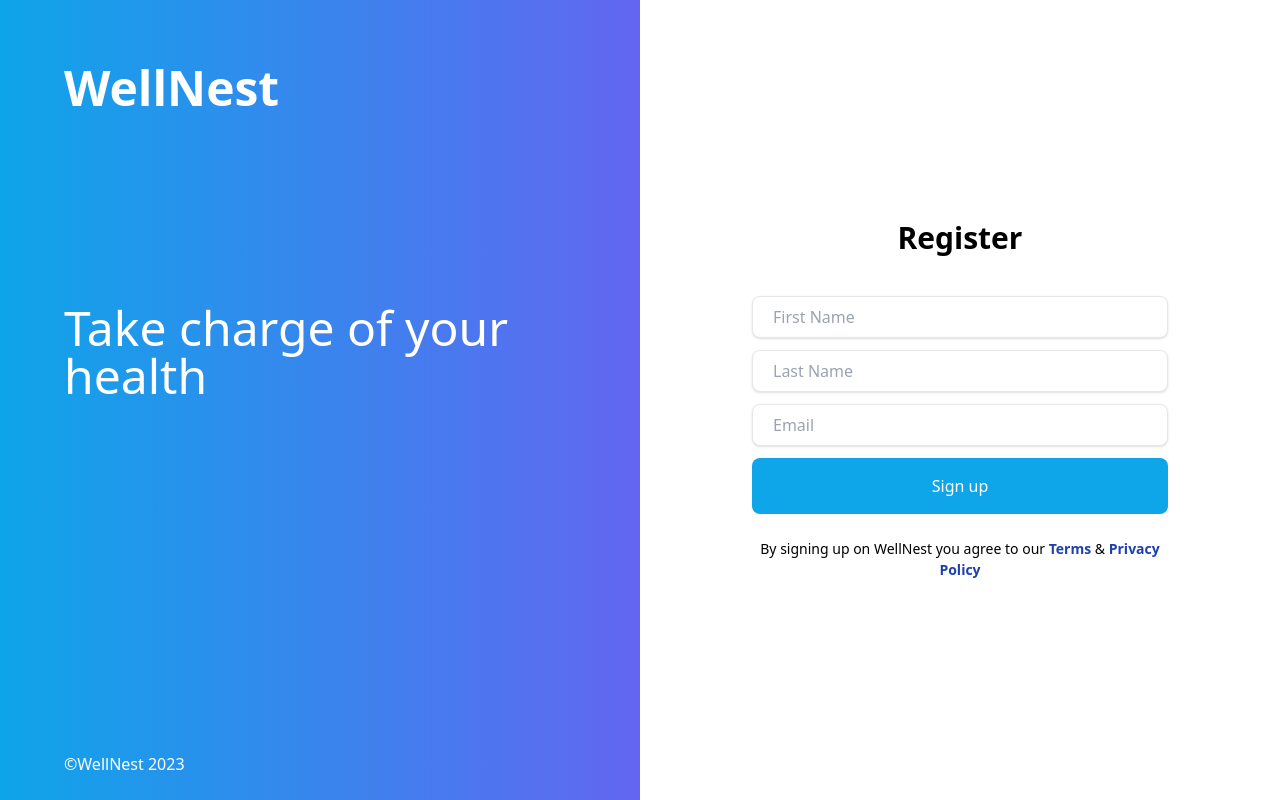
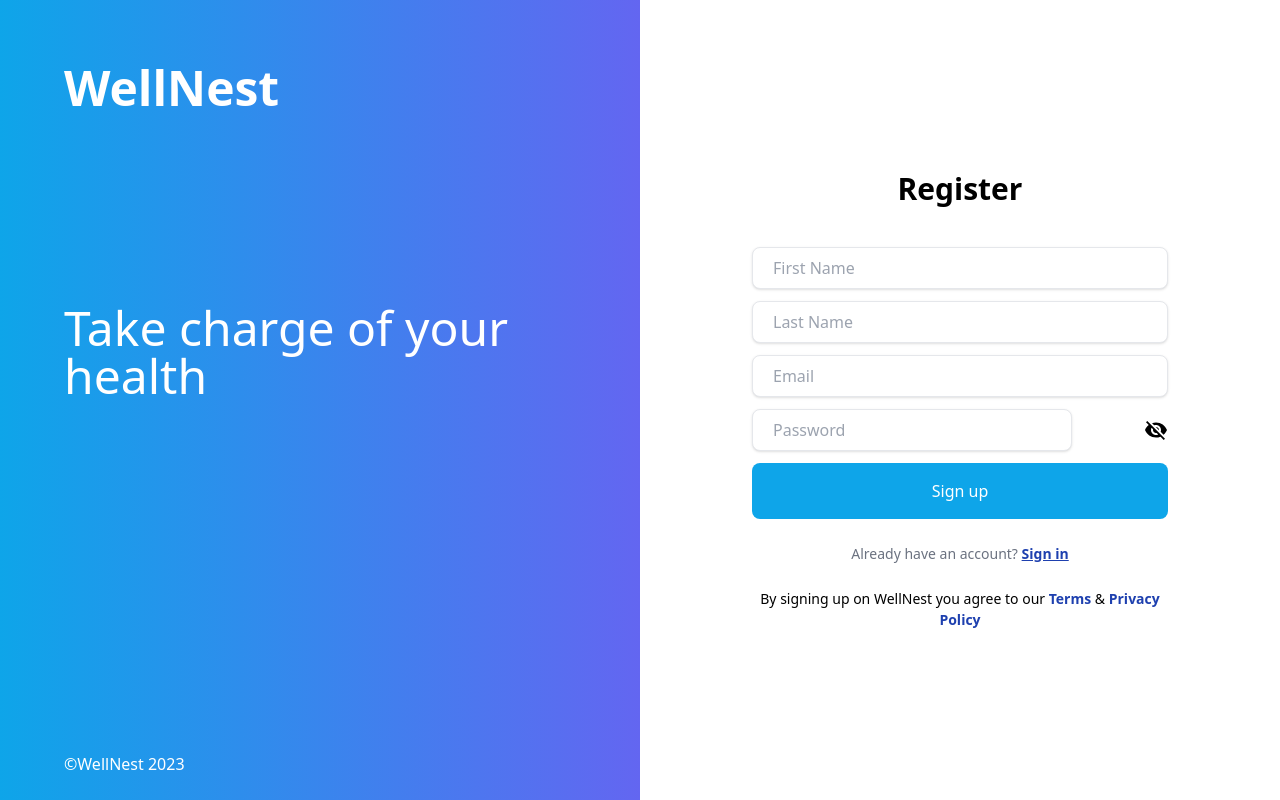
Before and after one commit to samrasugu/wellnest, a Next.js app: page /auth/register in a window 1280 px wide. Built offline with nearby package versions, Linux system fonts and the light colour scheme.

Commit message:
feat: added user model - updated auth screens UI

```diff
--- a/pages/auth/login.tsx
+++ b/pages/auth/login.tsx
@@ -1,10 +1,9 @@
 import React from "react";
-import Image from "next/image";
-import WarehouseBanner from "../../assets/warehouse-banner.jpg";
 import VisibilityIcon from "@mui/icons-material/Visibility";
 import VisibilityOffIcon from "@mui/icons-material/VisibilityOff";
 import Head from "next/head";
 import { useRouter } from "next/router";
+import Link from "next/link";
 // import { useAuth } from "../../context/authContext";
 // import Logo from "../../assets/brand/agrofi_logo_crp.jpg";
 
@@ -28,7 +27,7 @@ export default function Login() {
       //   await login(email, password);
 
       // if(user)
-      router.push("/auth/register");
+      router.push("/auth/login");
     } catch (error) {
       console.log(error);
       // custom error handling
@@ -68,6 +67,14 @@ export default function Login() {
               >
                 Login
               </button>
+              <p className="text-gray-500 text-sm pt-3">
+                Don&apos;t have an account?{" "}
+                <Link href="/auth/login">
+                  <span className="cursor-pointer underline text-blue-800 font-bold text-sm">
+                    Sign up
+                  </span>
+                </Link>{" "}
+              </p>
             </div>
           </form>
         </div>
--- a/pages/auth/register.tsx
+++ b/pages/auth/register.tsx
@@ -1,32 +1,33 @@
-import React, { Component } from "react";
+import React from "react";
 import Head from "next/head";
-import Image from "next/image";
-import WarehouseBanner from "../../assets/warehouse-banner.jpg";
 import { useForm, SubmitHandler } from "react-hook-form";
 import { useRouter } from "next/router";
-import Logo from "../../assets/brand/agrofi_logo_no_bg.png";
+import VisibilityIcon from "@mui/icons-material/Visibility";
+import VisibilityOffIcon from "@mui/icons-material/VisibilityOff";
 import Link from "next/link";
 import { CircularProgress } from "@mui/material";
-
-interface RegisterState {
-  phoneNumber: string;
-}
 
 interface IformInputs {
   firstName: string;
   lastName: string;
   email: string;
+  password: string;
 }
 
-// export class Register extends React.Component<{}, RegisterState> {
 export default function Register() {
   const [submitted, setSubmitted] = React.useState(false);
 
   const [registrationError, setRegistrationError] = React.useState("");
 
+  const [showPassword, setShowPassword] = React.useState(false);
+
   const router = useRouter();
 
   const [signingUp, setSigningUp] = React.useState(false);
+
+  const toggleShowPassword = () => {
+    setShowPassword((prev) => !prev);
+  };
 
   const {
     register,
@@ -39,6 +40,7 @@ export default function Register() {
       firstName: "",
       email: "",
       lastName: "",
+      password: "",
     },
   });
 
@@ -47,7 +49,7 @@ export default function Register() {
 
     setSigningUp(true);
 
-    await fetch("/api/register/registerStore", {
+    await fetch("/api/register/registerUser", {
       method: "POST",
       body: JSON.stringify(data),
     })
@@ -128,6 +130,18 @@ export default function Register() {
                   <p className="text-red-500">Email is required</p>
                 )}
 
+                <div className="flex flex-row justify-between items-center gap-2 md:gap-10">
+                  <input
+                    type={showPassword ? "text" : "password"}
+                    placeholder="Password"
+                    className="outline-none border md:w-80 w-64 form-input shadow px-4 py-2 rounded-lg placeholder:p-1"
+                    {...register("password", { required: true })}
+                  />
+                  <button type="button" onClick={toggleShowPassword}>
+                    {showPassword ? <VisibilityIcon /> : <VisibilityOffIcon />}
+                  </button>
+                </div>
+
                 {registrationError && (
                   <p className="text-red-400">{registrationError}</p>
                 )}
@@ -142,6 +156,15 @@ export default function Register() {
                     Sign up
                   </button>
                 )}
+
+                <p className="text-gray-500 text-sm pt-3">
+                  Already have an account?{" "}
+                  <Link href="/auth/login">
+                    <span className="cursor-pointer underline text-blue-800 font-bold text-sm">
+                      Sign in
+                    </span>
+                  </Link>{" "}
+                </p>
 
                 <p className="text-black text-sm pt-3">
                   By signing up on WellNest you agree to our{" "}
```
Also changed, not shown: models/user.ts (added, +23 -0 lines).
